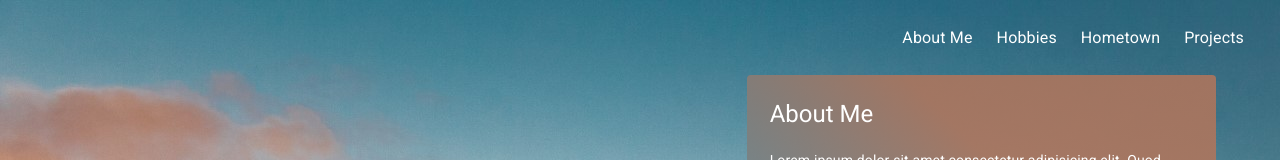
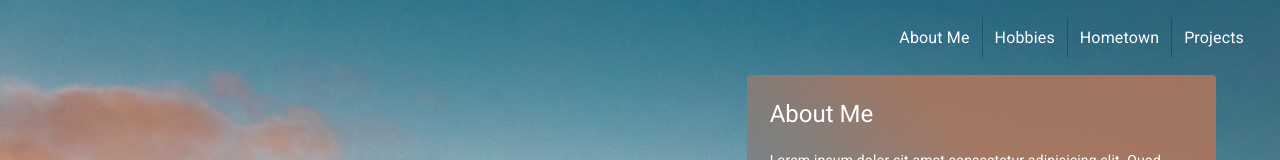
Before and after one commit to ahmsay/ahmsay.github.io, a React (Create React App) app: page / in a window 1280 px wide. Shown: the top 160 px of the page. Built offline with nearby package versions, Linux system fonts and the light colour scheme.

Commit message:
navbar buttons changed

```diff
--- a/src/App.jsx
+++ b/src/App.jsx
@@ -12,7 +12,6 @@ const theme = createMuiTheme({
   },
   button: {
     color: '#ffffff',
-    borderRadius: 50,
     textTransform: 'none',
     paddingLeft: 12,
     paddingRight: 12
--- a/src/components/Navbar.jsx
+++ b/src/components/Navbar.jsx
@@ -6,6 +6,7 @@ import { connect } from 'react-redux'
 import { changeActiveTab } from '../actions/tabActions'
 import { withStyles } from '@material-ui/core/styles'
 import Typography from '@material-ui/core/Typography'
+import ButtonGroup from '@material-ui/core/ButtonGroup'
 
 const useStyles = () => ({
   title: {
@@ -36,14 +37,14 @@ class Navbar extends Component {
       )
     })
     return (
-      <div>
-        <AppBar position="static" color="transparent" style={{ boxShadow: 'none' }}>
-          <Toolbar className={ classes.toolBar }>
-            <div className={ classes.title }/>
+      <AppBar position="static" color="transparent" style={{ boxShadow: 'none' }}>
+        <Toolbar className={ classes.toolBar }>
+          <div className={ classes.title }/>
+          <ButtonGroup variant="text">
             { buttons }
-          </Toolbar>
-        </AppBar>
-      </div>
+          </ButtonGroup>
+        </Toolbar>
+      </AppBar>
     )
   }
 }
```
